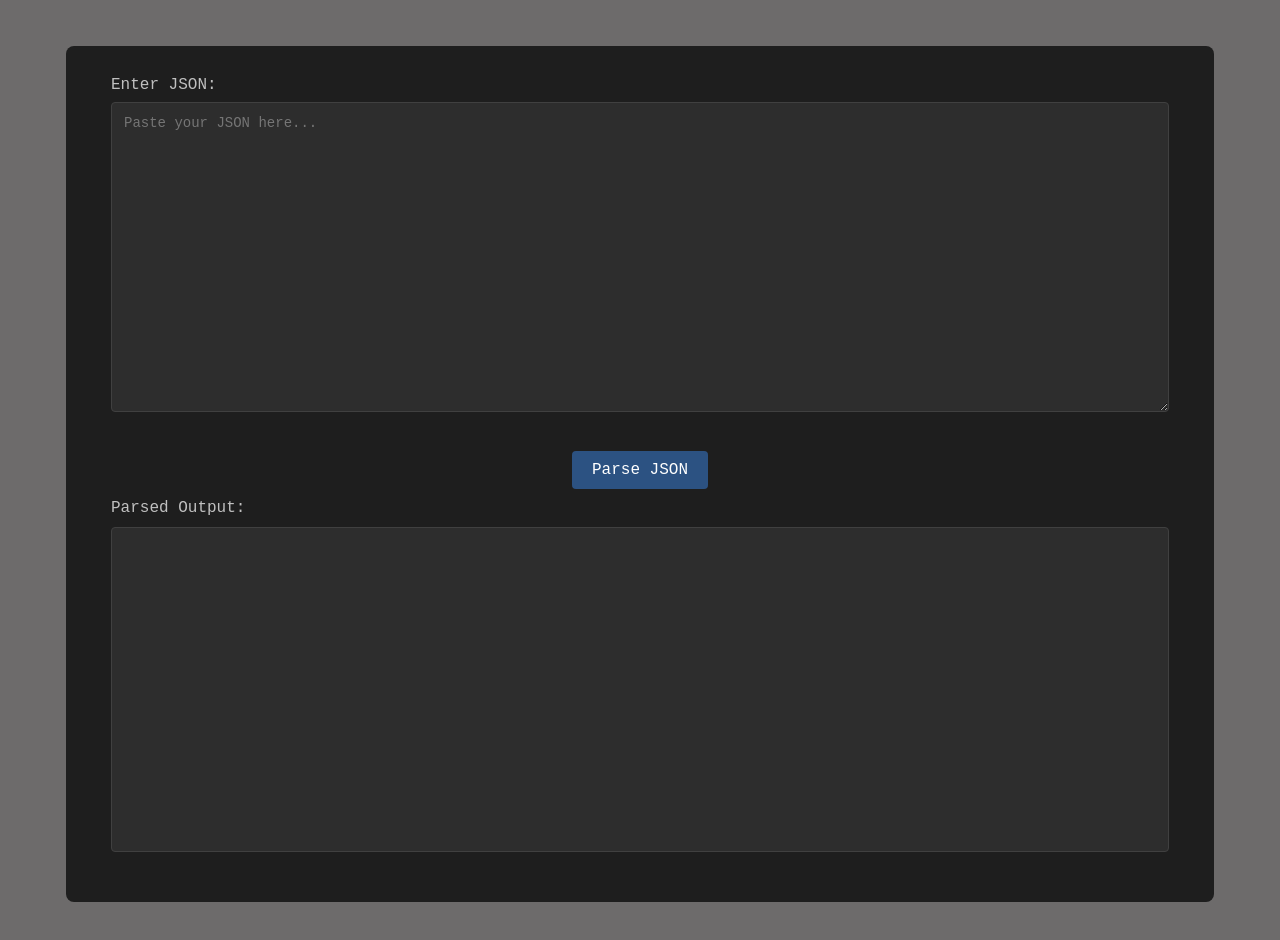
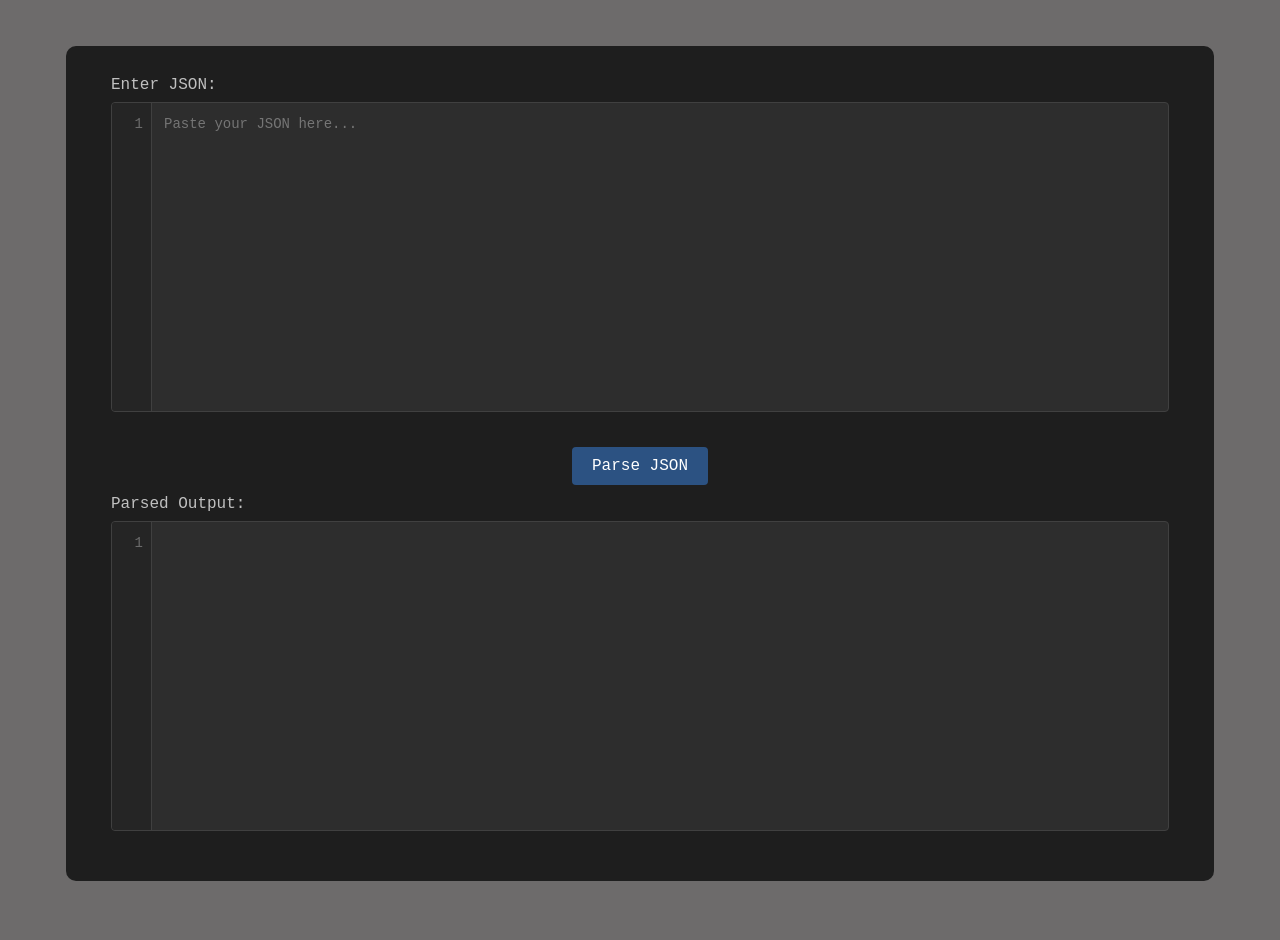
Before and after one commit to Krishn2709/new-json-parser, a Next.js app: page / in a window 1280 px wide. Shown: the top 940 px of the page. Built offline with nearby package versions, Linux system fonts and the light colour scheme.

Commit message:
first commit

```diff
--- a/package.json
+++ b/package.json
@@ -13,6 +13,7 @@
     "next": "15.1.6",
     "react": "^19.0.0",
     "react-dom": "^19.0.0",
+    "react-hot-toast": "^2.5.1",
     "react-redux": "^9.2.0",
     "sass": "^1.83.4"
   },
--- a/src/app/layout.js
+++ b/src/app/layout.js
@@ -3,6 +3,7 @@
 import { Geist, Geist_Mono } from "next/font/google";
 import { store } from "@/lib/store/store";
 import { Provider } from "react-redux";
+import { Toaster } from "react-hot-toast";
 
 const geistSans = Geist({
   variable: "--font-geist-sans",
@@ -18,6 +19,7 @@ export default function RootLayout({ children }) {
   return (
     <html lang="en">
       <body className={`${geistSans.variable} ${geistMono.variable}`}>
+        <Toaster position="top-right" />
         <Provider store={store}>{children}</Provider>
       </body>
     </html>
--- a/src/components/JsonParser/JsonParser.js
+++ b/src/components/JsonParser/JsonParser.js
@@ -1,4 +1,6 @@
 "use client";
+
+import { useEffect, useState, useRef } from "react";
 import { useDispatch, useSelector } from "react-redux";
 import {
   setInput,
@@ -6,22 +8,32 @@ import {
   setError,
 } from "../../lib/store/features/jsonParseSlice";
 import styles from "./JsonParser.module.scss";
-
-const convertToString = (obj) => {
-  let jsonString = JSON.stringify(obj, null, 2);
-  jsonString = jsonString.replace(/"([^"]+)":/g, "$1:");
-
-  return jsonString;
-};
+import { toast } from "react-hot-toast";
 
 const JsonParser = () => {
   const dispatch = useDispatch();
   const { input, parsedOutput, error, isValid } = useSelector(
     (state) => state.json
   );
+  const [inputLineCount, setInputLineCount] = useState(1);
+  const [outputLineCount, setOutputLineCount] = useState(1);
+  const textAreaRef = useRef(null);
+
+  const updateLineCount = (text, setCount) => {
+    const lines = text.split("\n").length;
+    setCount(lines);
+  };
+
+  const convertToString = (obj) => {
+    let jsonString = JSON.stringify(obj, null, 2);
+    jsonString = jsonString.replace(/"([^"]+)":/g, "$1:");
+    return jsonString;
+  };
 
   const handleInputChange = (e) => {
-    dispatch(setInput(e.target.value));
+    const newValue = e.target.value;
+    dispatch(setInput(newValue));
+    updateLineCount(newValue, setInputLineCount);
   };
 
   const validateAndParseJSON = () => {
@@ -34,9 +46,34 @@ const JsonParser = () => {
       const parsed = JSON.parse(input);
       const formatted = convertToString(parsed);
       dispatch(setParsedOutput(formatted));
+      updateLineCount(formatted, setOutputLineCount);
     } catch (err) {
       dispatch(setError("Invalid JSON format: " + err.message));
     }
+  };
+
+  const copyText = async () => {
+    try {
+      await navigator.clipboard.writeText(parsedOutput);
+      toast.success("Text copied to clipboard!");
+    } catch (err) {
+      toast.error("Failed to copy text. Please try again.");
+    }
+  };
+
+  useEffect(() => {
+    updateLineCount(input, setInputLineCount);
+    if (parsedOutput) {
+      updateLineCount(parsedOutput, setOutputLineCount);
+    }
+  }, []);
+
+  const lineNumbers = (count) => {
+    return Array.from({ length: count }, (_, i) => i + 1).map((num) => (
+      <div key={num} className={styles.lineNumber}>
+        {num}
+      </div>
+    ));
   };
 
   return (
@@ -45,13 +82,20 @@ const JsonParser = () => {
         <label htmlFor="jsonInput" className={styles.label}>
           Enter JSON:
         </label>
+        <div className={styles.textAreaDiv}>
+          <div className={styles.lineNumbers}>
+            {lineNumbers(inputLineCount)}
+          </div>
           <textarea
+            ref={textAreaRef}
             id="jsonInput"
             value={input}
             onChange={handleInputChange}
             placeholder="Paste your JSON here..."
             className={styles.textArea}
+            wrap="off"
           />
+        </div>
       </div>
 
       <div className={styles.buttonContainer}>
@@ -65,8 +109,36 @@ const JsonParser = () => {
         {error ? (
           <div className={styles.error}>{error}</div>
         ) : (
-          <div className={`${styles.output} ${isValid ? styles.valid : ""}`}>
+          <div className={styles.outputContainer}>
+            <div className={styles.outputDiv}>
+              <div className={styles.lineNumbers}>
+                {lineNumbers(outputLineCount)}
+              </div>
+              <div
+                className={`${styles.output} ${isValid ? styles.valid : ""}`}
+              >
                 {parsedOutput}
+              </div>
+            </div>
+            {parsedOutput && (
+              <button onClick={copyText} className={styles.copyButton}>
+                <svg
+                  xmlns="http://www.w3.org/2000/svg"
+                  width="24"
+                  height="24"
+                  viewBox="0 0 24 24"
+                  fill="none"
+                  stroke="currentColor"
+                  strokeWidth="2"
+                  strokeLinecap="round"
+                  strokeLinejoin="round"
+                  className={styles.svg}
+                >
+                  <rect width="14" height="14" x="8" y="8" rx="2" ry="2" />
+                  <path d="M4 16c-1.1 0-2-.9-2-2V4c0-1.1.9-2 2-2h10c1.1 0 2 .9 2 2" />
+                </svg>
+              </button>
+            )}
           </div>
         )}
       </div>
--- a/src/components/JsonParser/JsonParser.module.scss
+++ b/src/components/JsonParser/JsonParser.module.scss
@@ -4,12 +4,13 @@
   padding: 30px 45px 30px 45px;
   background-color: #1e1e1e;
   color: #e0e0e0;
-  border-radius: 8px;
+  border-radius: 10px;
 }
 
 .inputSection {
   margin-bottom: 25px;
 }
+
 .outputSection {
   margin-bottom: 20px;
 }
@@ -22,22 +23,62 @@
   font-size: large;
 }
 
-.textArea {
-  width: 100%;
-  min-height: 310px;
-  padding: 12px;
+.textAreaDiv,
+.outputDiv {
+  display: flex;
   background-color: #2d2d2d;
   border: 1px solid #404040;
   border-radius: 4px;
+  height: 310px;
+  overflow: hidden;
+}
+
+.lineNumbers {
+  padding: 12px 8px;
+  background-color: #252525;
+  border-right: 1px solid #404040;
+  color: #6b6b6b;
+  text-align: right;
+  user-select: none;
+  min-width: 40px;
+  font-family: monospace;
   font-size: 14px;
-  resize: vertical;
+  overflow-y: hidden;
+}
+
+.lineNumber {
+  line-height: 1.4;
+}
+
+.textArea {
+  flex: 1;
+  height: 100%;
+  padding: 12px;
+  background-color: transparent;
+  border: none;
+  font-size: 14px;
+  resize: none;
   color: #e0e0e0;
+  font-family: monospace;
+  line-height: 1.4;
+  overflow-y: auto;
+  overflow-x: auto;
+  &::-webkit-scrollbar-track {
+    background: #1e1e1e;
+  }
+
+  &::-webkit-scrollbar-thumb {
+    background: #555;
+  }
+
+  &::-webkit-scrollbar {
+    width: 12px;
+    height: 12px;
+  }
 }
 
 .textArea:focus {
   outline: none;
-  border-color: #4d4d4d;
-  box-shadow: 0 0 0 2px rgba(255, 255, 255, 0.1);
 }
 
 .parseButton {
@@ -49,28 +90,47 @@
   cursor: pointer;
   font-size: 16px;
   margin: 10px 0;
-  transition: background-color 0.2s;
+  transition: background-color 0.3s ease, transform 0.2s ease;
   display: flex;
   align-items: center;
   justify-content: center;
   font-family: Monospace;
   font-weight: 400;
-}
 
-.parseButton:hover {
-  background-color: #3182ce;
+  &:hover {
+    background-color: #3182ce;
+    transform: scale(1.05);
+  }
+
+  &:active {
+    transform: scale(1);
+  }
 }
 
 .output {
-  margin-top: 10px;
-  min-height: 325px;
+  flex: 1;
+  margin: 0;
+  height: 100%;
   padding: 12px;
-  background-color: #2d2d2d;
-  border: 1px solid #404040;
-  border-radius: 4px;
+  background-color: transparent;
+  white-space: pre;
+  color: #e0e0e0;
+  font-family: monospace;
+  line-height: 1.4;
+  overflow-y: auto;
+  overflow-x: auto;
+  &::-webkit-scrollbar-track {
+    background: #1e1e1e;
+  }
 
-  white-space: pre-wrap;
-  color: #e0e0e0;
+  &::-webkit-scrollbar-thumb {
+    background: #555;
+  }
+
+  &::-webkit-scrollbar {
+    width: 12px;
+    height: 12px;
+  }
 }
 
 .error {
@@ -82,8 +142,6 @@
 }
 
 .valid {
-  background-color: #1a2e1a;
-  border-color: #2d4d2d;
   color: #98c498;
 }
 
@@ -92,3 +150,34 @@
   align-items: center;
   justify-content: center;
 }
+
+.outputContainer {
+  position: relative;
+  width: 100%;
+}
+
+.copyButton {
+  position: absolute;
+  top: 10px;
+  right: 20px;
+  background-color: #4d4c4c;
+  border: none;
+  border-radius: 4px;
+  cursor: pointer;
+  transition: background-color 0.3s ease, transform 0.2s ease;
+  padding: 1px;
+
+  &:hover {
+    color: rgb(194, 192, 192);
+    transform: scale(1.05);
+  }
+
+  &:active {
+    transform: scale(1);
+  }
+}
+
+.svg {
+  height: 20px;
+  width: 20px;
+}
```
Also changed, not shown: 1 other file (tests, documents, lock files or other folders). Lines whose indentation alone changed are shown as unchanged.
